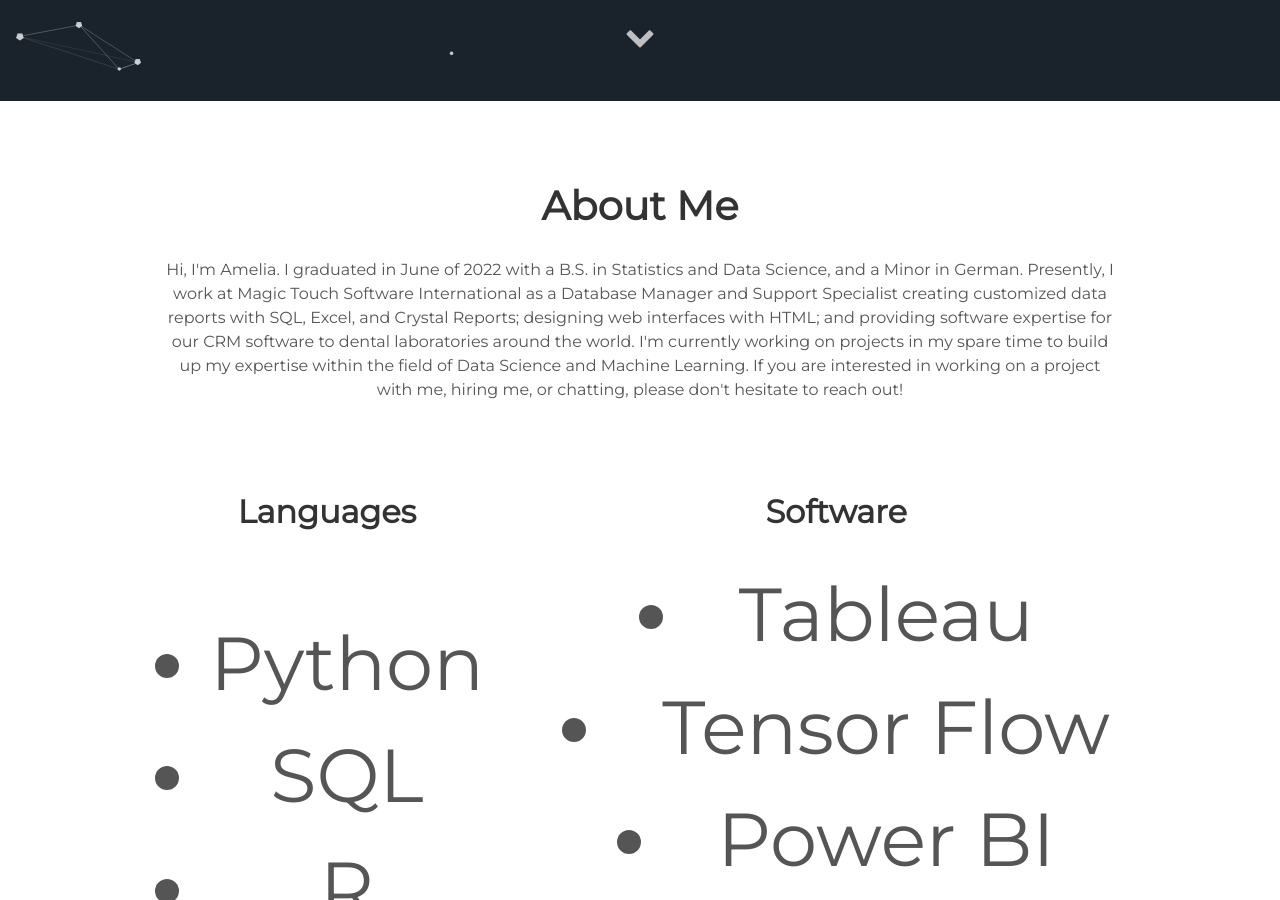
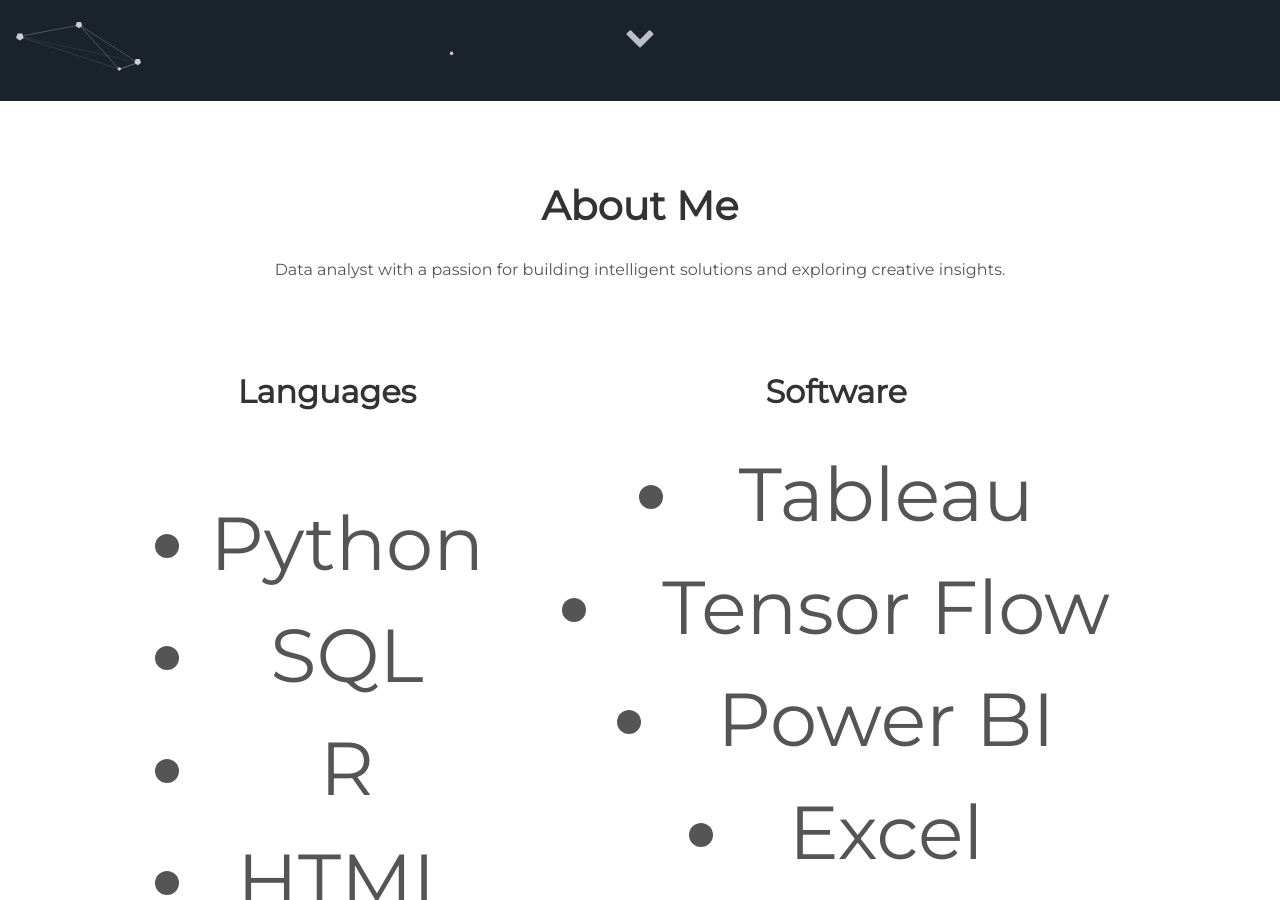
Before and after one commit to ameliameyer/home_, a Jekyll site: the page built from index.html, in a window 1280 px wide and 900 px high, scrolled down 799 px. Built offline with Jekyll 4.4.1, drawn with Linux system fonts in a browser that asks for light colours.

Commit message:
Update _config.yml

```diff
--- a/_config.yml
+++ b/_config.yml
@@ -6,10 +6,7 @@
 
 # User settings
 username: Amelia Meyer
-user_description: |
-  Hi, I'm Amelia. I graduated in June of 2022 with a B.S. in Statistics and Data Science, and a Minor in German.
-  Presently, I work at Magic Touch Software International as a Database Manager and Support Specialist creating customized data reports with SQL, Excel, and Crystal Reports; designing web interfaces with HTML; and providing software expertise for our CRM software to dental laboratories around the world.
-  I'm currently working on projects in my spare time to build up my expertise within the field of Data Science and Machine Learning. If you are interested in working on a project with me, hiring me, or chatting, please don't hesitate to reach out!
+user_description: Data analyst with a passion for building intelligent solutions and exploring creative insights.
 user_title: Data Science & Machine Learning
 email: amelianmeyer@gmail.com
 twitter_username: ameliameyer
```
